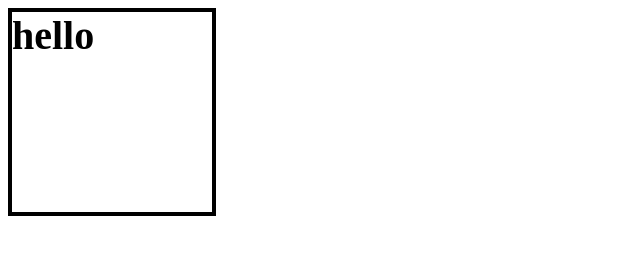
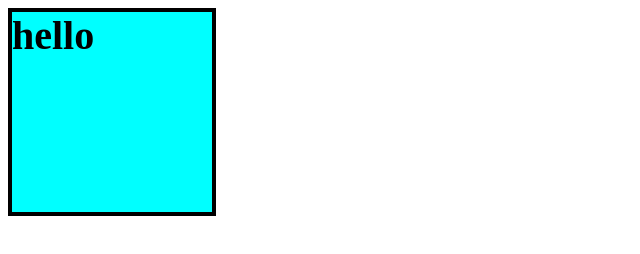
Before and after one commit to Konstantinov-D/tasks-for-js-courses, a plain HTML site: page index.html in a window 1280 px wide. Shown: the whole page, without its empty margins (0-640 px from the left). Drawn offline with Linux system fonts and the light colour scheme.

Commit message:
UNIT 19. СОБЫТИЯ МЫШИ В JAVASCRIPT task 5 по клику доб classList.toggle('active) и удаление

```diff
--- a/index.html
+++ b/index.html
@@ -10,7 +10,7 @@
 </head>
 
 <body>
-    <div class="div-1">hello</div>
+    <div class="div-1 active">hello</div>
     <div class="out"></div>
     <script src="script.js"></script>
 </body>
--- a/script.js
+++ b/script.js
@@ -1,14 +1,13 @@
-//  Task 4.</b></p>
-//<p>Добавьте на блок .div-4 событие двойной клик и по двойному клику запуск функции t4.
-//Функция должна возвращать и выводить на экран содержимое блока (только текст). Вывод осуществляется в
-//out-4.*/
+// //  Task 5.</b></p>
+// <p>Дан блок .div-5.active. Добавьте на него событие двойной клик, по которому удалется класс
+// active если он есть и добавляется если такого класса нет. </p>
 
 
 let divv = document.querySelector('.div-1');
 
 function t() {
 
-    document.querySelector('.out').innerHTML = divv.innerHTML;
+    divv.classList.toggle('active');;
 
 }
 document.querySelector('.div-1').ondblclick = function () {
--- a/style.css
+++ b/style.css
@@ -11,3 +11,7 @@
     font-weight: bold;
     font-size: 40px;
 }
+
+.active {
+    background-color: aqua;
+}
```
